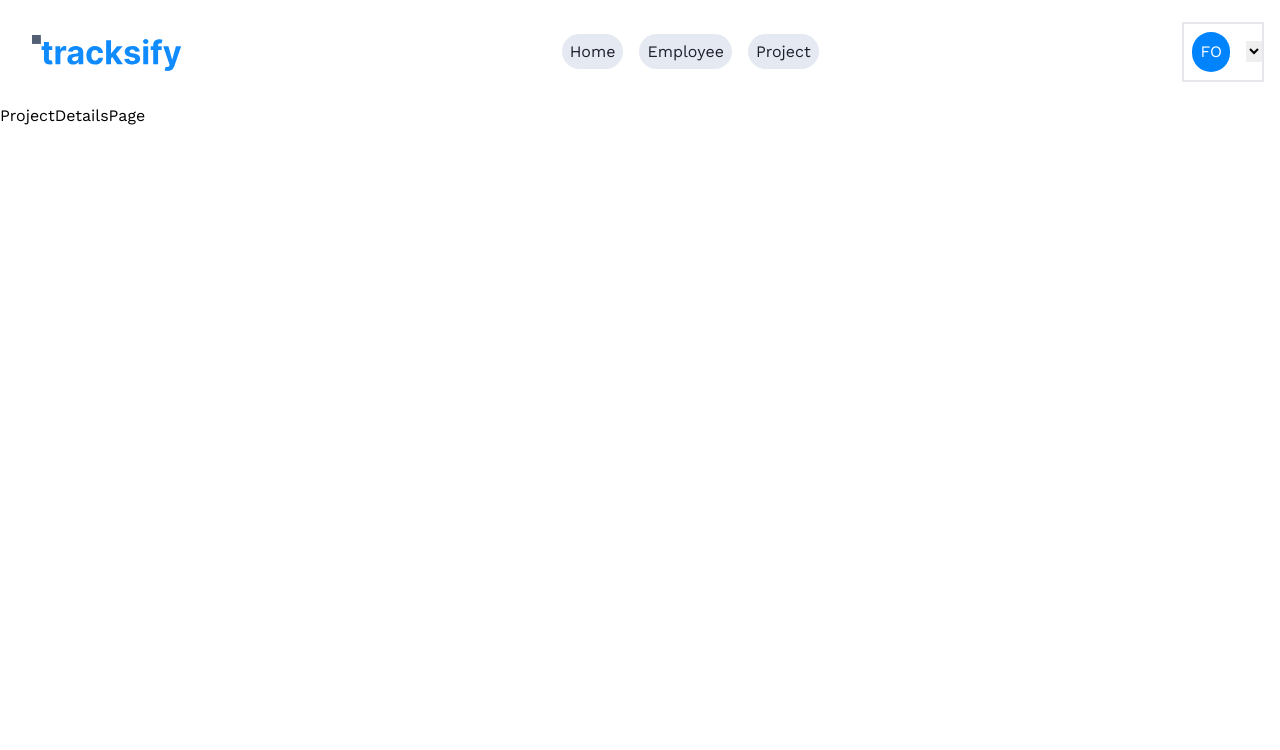
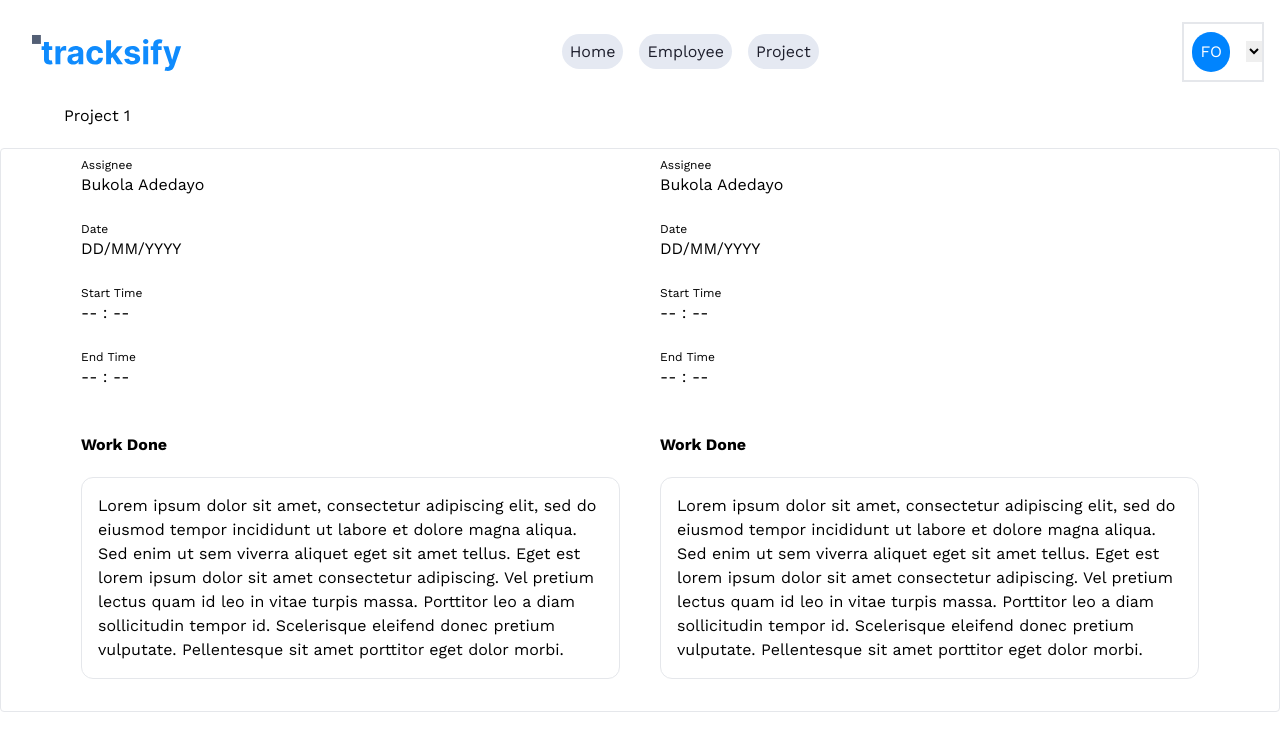
Before and after one commit to preciousyaks17/Tracksify-Frontend, a Next.js app: page /employer-project/employer-project-update in a window 1280 px wide. Shown: the top 750 px of the page. Built offline with nearby package versions, Linux system fonts and the light colour scheme.

Commit message:
Updated employee/employer project update

```diff
--- /dev/null
+++ b/app/(routes)/(employer)/employer-project/employer-project-update/page.tsx
@@ -0,0 +1,96 @@
+import React from "react";
+
+const projectUpdate = () => {
+  return (
+    <div>
+      <div className="mb-5 pl-16">Project 1</div>
+      <div className="border rounded flex space-x-10 px-20 justify-between w-full p-2 o overflow-hidden">
+        <div className=" flex flex-col w-full">
+          <div>
+            <div className="flex flex-col  ">
+              <div className=" mb-6 ">
+                <div className="text-xs">Assignee</div>
+                <div>Bukola Adedayo</div>
+              </div>
+
+              <div className=" mb-6 ">
+                <div className="text-xs">Date</div>
+                <div>DD/MM/YYYY</div>
+              </div>
+
+              <div className=" mb-6 ">
+                <div className="text-xs">Start Time</div>
+                <div>-- : --</div>
+              </div>
+
+              <div className=" mb-6 ">
+                <div className="text-xs">End Time</div>
+                <div>-- : --</div>
+              </div>
+
+              <div>
+                <h1 className="font-bold pt-5 pb-5">Work Done</h1>
+                <div className="border mb-6 p-4 rounded-xl border-gray-200">
+                  <label>
+                    Lorem ipsum dolor sit amet, consectetur adipiscing elit, sed
+                    do eiusmod tempor incididunt ut labore et dolore magna
+                    aliqua. Sed enim ut sem viverra aliquet eget sit amet
+                    tellus. Eget est lorem ipsum dolor sit amet consectetur
+                    adipiscing. Vel pretium lectus quam id leo in vitae turpis
+                    massa. Porttitor leo a diam sollicitudin tempor id.
+                    Scelerisque eleifend donec pretium vulputate. Pellentesque
+                    sit amet porttitor eget dolor morbi.{" "}
+                  </label>
+                </div>
+              </div>
+            </div>
+          </div>
+        </div>
+
+        <div className=" flex flex-col w-full">
+          <div>
+            <div className="flex flex-col  ">
+              <div className=" mb-6 ">
+                <div className="text-xs">Assignee</div>
+                <div>Bukola Adedayo</div>
+              </div>
+
+              <div className=" mb-6 ">
+                <div className="text-xs">Date</div>
+                <div>DD/MM/YYYY</div>
+              </div>
+
+              <div className=" mb-6 ">
+                <div className="text-xs">Start Time</div>
+                <div>-- : --</div>
+              </div>
+
+              <div className=" mb-6 ">
+                <div className="text-xs">End Time</div>
+                <div>-- : --</div>
+              </div>
+
+              <div>
+                <h1 className="font-bold pt-5 pb-5">Work Done</h1>
+                <div className="border mb-6 p-4 rounded-xl border-gray-200">
+                  <label>
+                    Lorem ipsum dolor sit amet, consectetur adipiscing elit, sed
+                    do eiusmod tempor incididunt ut labore et dolore magna
+                    aliqua. Sed enim ut sem viverra aliquet eget sit amet
+                    tellus. Eget est lorem ipsum dolor sit amet consectetur
+                    adipiscing. Vel pretium lectus quam id leo in vitae turpis
+                    massa. Porttitor leo a diam sollicitudin tempor id.
+                    Scelerisque eleifend donec pretium vulputate. Pellentesque
+                    sit amet porttitor eget dolor morbi.{" "}
+                  </label>
+                </div>
+              </div>
+            </div>
+          </div>
+        </div>
+      </div>
+    </div>
+  );
+};
+
+export default projectUpdate;
```
